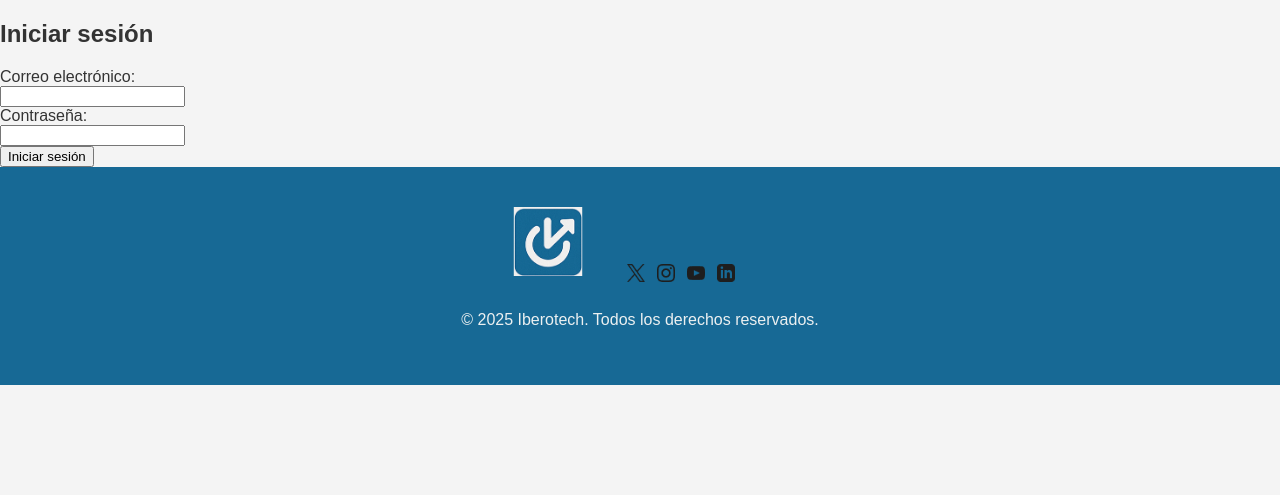
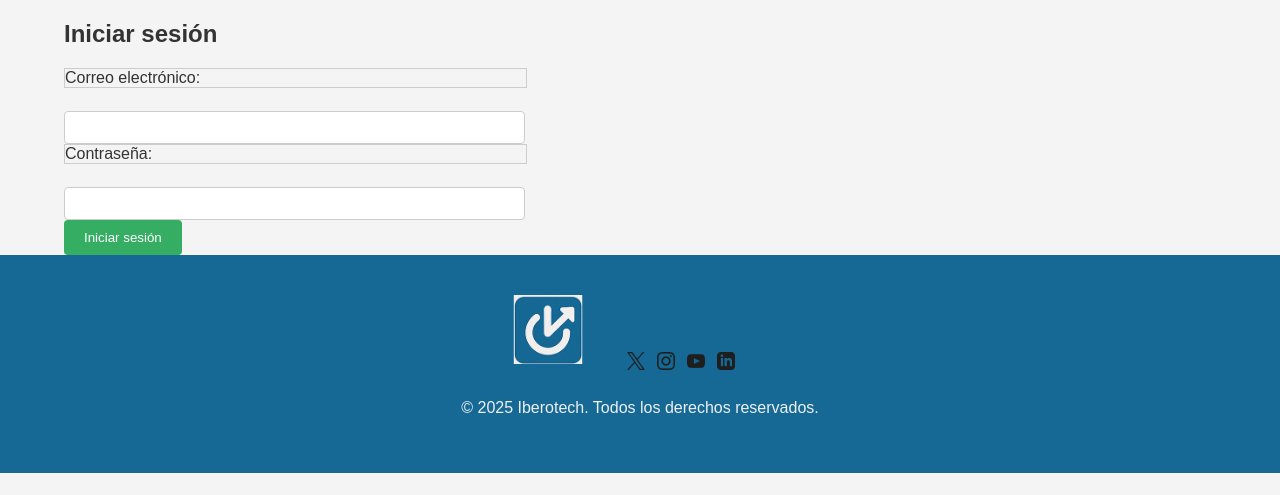
Before and after one commit to devCarlos8a/Proyecto_Software_IBEROTECH, a PHP site: page /login.php in a window 1280 px wide. Shown: the part 169-664 px from the top of the page. Run offline with PHP 8.4, Linux system fonts and the light colour scheme.

Commit message:
Correcion de login

```diff
--- a/Iberotech/js/script.js
+++ b/Iberotech/js/script.js
@@ -13,7 +13,7 @@ document.addEventListener('DOMContentLoaded', function() {
     const loginButton = document.querySelector('.btn-login');
     if(loginButton) {
         loginButton.addEventListener('click', function() {
-            alert('Funcionalidad de inicio de sesión próximamente!');
+            window.location.href = 'login.php';
         });
     }
 
--- a/Iberotech/login.php
+++ b/Iberotech/login.php
@@ -2,6 +2,7 @@
 <html lang="es">
 <?php include 'includes/header.php'; ?>
 <body>
+    <div class="container">
     <h2>Iniciar sesión</h2>
         <form id="loginForm">
             <label for="email">Correo electrónico:</label><br>
@@ -12,7 +13,7 @@
 
             <button type="submit">Iniciar sesión</button>
         </form>
- <?php include 'includes/footer.php'; ?>
+    </div>
     <script>
         const form = document.getElementById("loginForm");
 
@@ -36,5 +37,30 @@
             }
         });
     </script>
+<style> /* Estilos específicos para la página de login, podrían ir en style.css */
+    form div { margin-bottom: 15px; }
+    form label { display: block; margin-bottom: 5px; border: 1px solid #ccc;width: 40%; }
+    form input[type="text"],
+    form input[type="password"],
+    form input[type="email"]{
+        width: 40%;
+        padding: 8px;
+        border: 1px solid #ccc;
+        border-radius: 4px;
+        box-sizing: border-box;
+    }
+
+    form button {
+        padding: 10px 20px;
+        background-color:rgb(53, 173, 99);
+        color: white;
+        border: none;
+        border-radius: 4px;
+        cursor: pointer;
+    }
+    form button:hover { background-color:rgb(36, 130, 72); }
+    .contact-info { margin-top: 30px; }
+</style>
 </body>
+<?php include 'includes/footer.php'; ?>
 </html>
```
Lines whose indentation alone changed are shown as unchanged.
